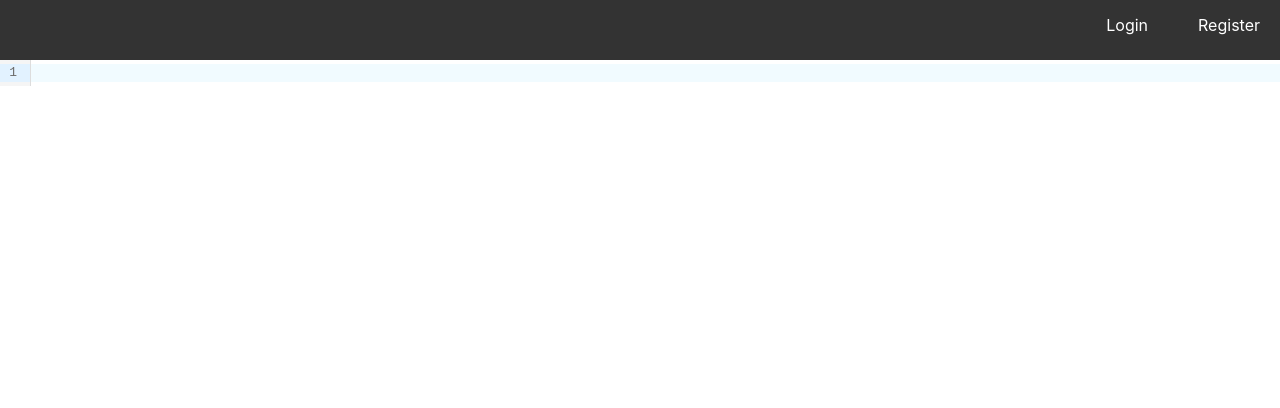
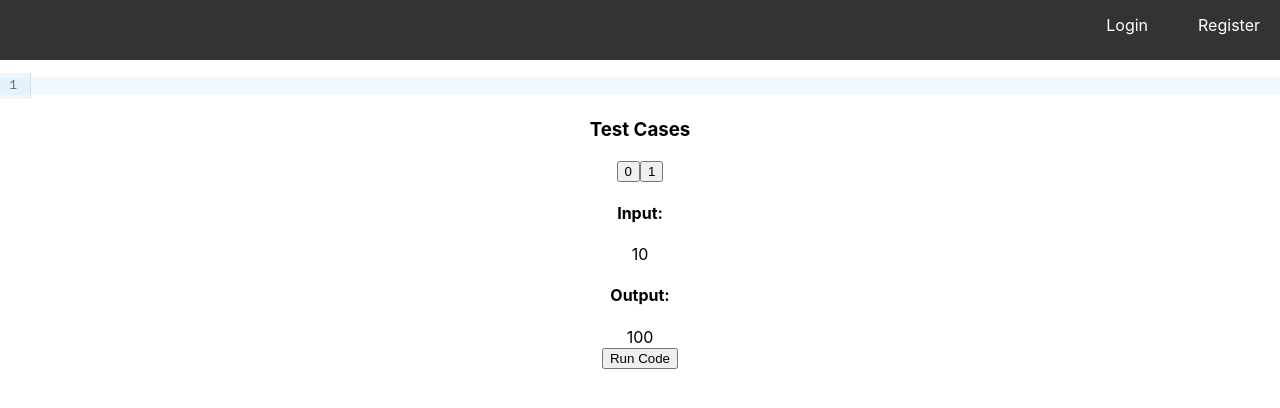
Before and after one commit to mcpe500/tcc-frontend, a React (Create React App) app: page /editor in a window 1280 px wide. Shown: the top 408 px of the page. Built offline with nearby package versions, Linux system fonts and the light colour scheme; no server answers.

Commit message:
editor works

```diff
--- a/src/components/editor.js
+++ b/src/components/editor.js
@@ -1,12 +1,11 @@
-import React, { useState } from 'react';
-import { authenticated, logout } from '../utils/authentication';
+import React from 'react';
+
 import CodeMirror from '@uiw/react-codemirror';
 import { vscodeDark } from '@uiw/codemirror-theme-vscode';
 
 import { javascript } from '@codemirror/lang-javascript';
 
-const Editor = ({ code,setCode }) => {
-    //   const [code, setCode] = useState('console.log("Hello, world!");');
+const Editor = ({ code, setCode }) => {
     const options = {
         theme: vscodeDark,
         extraKeys: {
@@ -17,10 +16,14 @@ const Editor = ({ code,setCode }) => {
         mode: javascript(),
     };
 
+    const handleChange = (value) => {
+        setCode(value);
+        // console.log(code)
+    };
+
     return (
         <>
-            <CodeMirror value={code} options={options} onChange={setCode} />
-            {code}
+            <CodeMirror value={code} options={options} onChange={handleChange} />
         </>
     );
 };
--- /dev/null
+++ b/src/components/editorInOutController.js
@@ -0,0 +1,35 @@
+import React, { useState } from 'react';
+
+const EditorInOutController = ({ expected }) => {
+    const [selectedTestCase, setSelectedTestCase] = useState(0);
+
+    const changeToTestCase = (index) => {
+        setSelectedTestCase(index);
+    };
+
+    return (
+        <>
+            <h3>Test Cases</h3>
+            {expected.map(e => {
+                return (
+                    <button onClick={() => changeToTestCase(e.index)}>{e.index}</button>)
+            })}
+            {expected.map((e) => {
+                const { expectedInput, expectedOutput,index } = e;
+                if (selectedTestCase !== null && index !== selectedTestCase) {
+                    return null; // Skip rendering if not the selected test case
+                }
+                return (
+                    <div className={`test-case ${selectedTestCase === index ? 'selected' : ''}`} key={e.id}>
+                        <h4>Input:</h4>
+                        <div className="code-section">{expectedInput}</div>
+                        <h4>Output:</h4>
+                        <div className="code-section">{expectedOutput}</div>
+                    </div>
+                );
+            })}
+        </>
+    );
+};
+
+export default EditorInOutController;
--- a/src/components/navbar.js
+++ b/src/components/navbar.js
@@ -1,9 +1,7 @@
-import React, { useEffect, useState } from 'react';
+import React, { useState } from 'react';
 import { Link, useNavigate } from 'react-router-dom';
 
 import '../styles/navbar.css'
-import axios from 'axios';
-import { serverURL } from '../config/env';
 import { authenticated, logout } from '../utils/authentication'
 
 const Navbar = () => {
--- a/src/pages/CodeEditor.js
+++ b/src/pages/CodeEditor.js
@@ -1,12 +1,49 @@
 import React, { useState } from 'react';
 import Editor from '../components/editor';
+import EditorInOutController from '../components/editorInOutController';
+import { addIndex } from '../utils/editorFunctions';
+import axios from 'axios';
+import { serverURL } from '../config/env';
+import { getToken } from '../utils/authentication';
 
 const CodeEditor = () => {
-      const [code, setCode] = useState('');
+    const [code, setCode] = useState('');
+    const [result, setResult] = useState();
+    let expected = [
+        {
+            expectedInput: [10],
+            expectedOutput: [100]
+        },
+        {
+            expectedInput: [101],
+            expectedOutput: [100]
+        }
+    ]
 
+    const runCode = async () => {
+        const data = {
+            source_code: code,
+            language_id: 71
+        }
+        axios.defaults.headers.common["Authorization"] = `Bearer ${getToken()}`;
+        await axios.post(serverURL + "/api/code", data)
+            .then(res => {
+                console.log(res);
+                setResult(res.data.output);
+            })
+            .catch(error => {
+                console.error(error);
+            });
+    }
+
+    expected = addIndex(expected);
+    console.log(expected);
     return (
         <div className="code-editor">
-            <Editor code={code} setCode={setCode}/>
+            <pre>{result}</pre>
+            <Editor code={code} setCode={setCode} />
+            <EditorInOutController expected={expected} />
+            <button className='run-code' onClick={runCode}>Run Code</button>
         </div>
     );
 };
--- /dev/null
+++ b/src/utils/editorFunctions.js
@@ -0,0 +1,8 @@
+export const addIndex = (testcases) => {
+    let index = 0;
+    return testcases.map((e) => {
+        e.index = index;
+        index++;
+        return e;
+    });
+}
```
